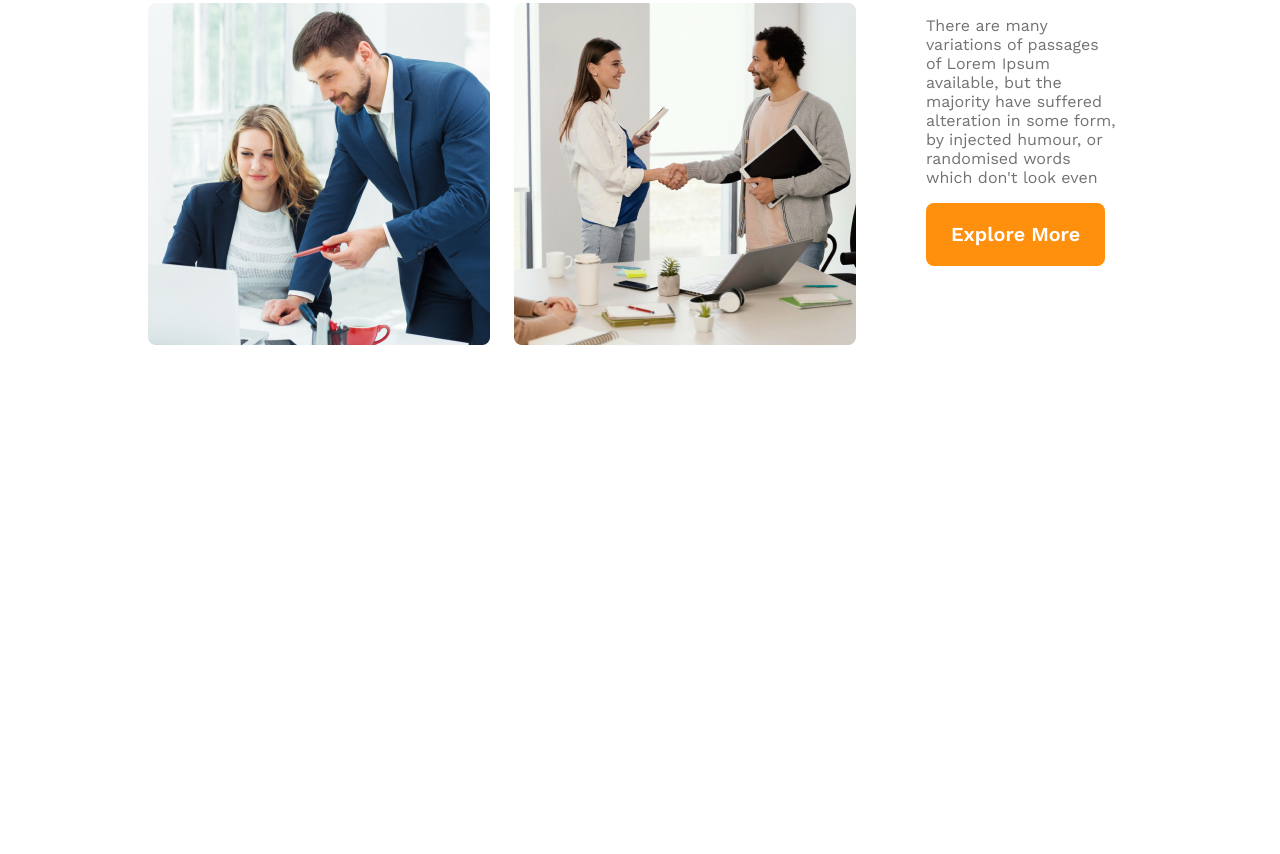
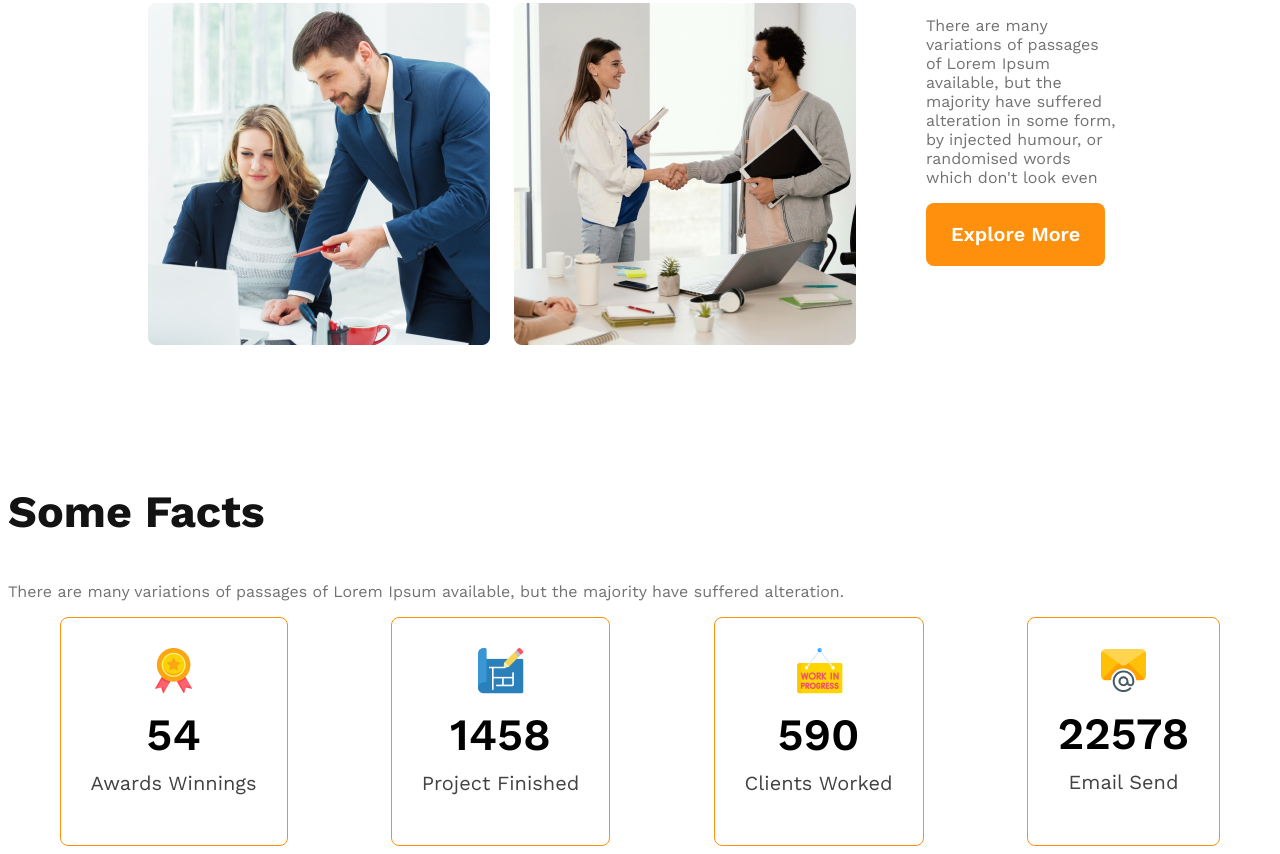
Before and after one commit to riasat01/g3-architects-website, a plain HTML site: page index.html in a window 1280 px wide. Shown: the part 1611-2465 px from the top of the page. Before the commit the page ends 2096 px from the top, so only its background shows below. Drawn offline with nearby package versions, Linux system fonts and the light colour scheme.

Commit message:
facts section added

```diff
--- a/index.html
+++ b/index.html
@@ -12,7 +12,7 @@
     <!-- header start -->
     <header>
         <nav>
-            <h3 class="nav_title">G3 Architects</h3>
+            <h3 class="section-title">G3 Architects</h3>
             <ul>
                 <li><a href="">Home</a></li>
                 <li><a href="">About</a></li>
@@ -50,6 +50,35 @@
                 <button class="btn-primary">Explore More</button>
             </div>
         </section>
+        <!-- features section -->
+        <section class="features"></section>
+        <!-- facts section -->
+        <section class="facts">
+            <h3 class="section-title">Some Facts</h3>
+            <p class="text-light-grey">There are many variations of passages of Lorem Ipsum available, but the majority have suffered alteration.</p>
+            <div class="facts-card-container">
+                <div class="card">
+                    <img src="./images/icons/ribon.png" alt="">
+                    <h2 class="card-stat">54</h2>
+                    <p class="card-title text-light-grey">Awards Winnings</p>
+                </div>
+                <div class="card">
+                    <img src="./images/icons/projects.png" alt="">
+                    <h2 class="card-stat">1458</h2>
+                    <p class="card-title text-light-grey">Project Finished</p>
+                </div>
+                <div class="card">
+                    <img src="./images/icons/customers.png" alt="">
+                    <h2 class="card-stat">590</h2>
+                    <p class="card-title text-light-grey">Clients Worked</p>
+                </div>
+                <div class="card">
+                    <img src="./images/icons/email.png" alt="">
+                    <h2 class="card-stat">22578</h2>
+                    <p class="card-title text-light-grey">Email Send</p>
+                </div>
+            </div>
+        </section>
     </main>
     <footer></footer>
 </body>
--- a/styles/architect.css
+++ b/styles/architect.css
@@ -1,12 +1,21 @@
 /* work sans font from google */
 @import url('https://fonts.googleapis.com/css2?family=Lato:wght@400;700&family=Open+Sans:wght@400;700;800&family=Work+Sans:wght@400;500;600;700;800&display=swap');
 
+/* shared style */
 * {
     font-family: 'Work Sans', sans-serif;
 }
+
 .text-light-grey {
     color: #727272;
 }
+
+.section-title {
+    font-size: 2.8rem;
+    font-weight: 700;
+    color: #131313;
+}
+
 /* header styles */
 
 header {
@@ -20,11 +29,7 @@ nav {
     align-items: center;
 }
 
-.nav_title {
-    font-size: 2.8rem;
-    font-weight: 700;
-    color: #131313;
-}
+
 
 nav>ul {
     display: flex;
@@ -111,6 +116,27 @@ main {
     font-weight: 700;
 }
 
+.facts-card-container {
+    display: flex;
+    justify-content: space-around;
+}
+
+.facts-card-container .card {
+    border-radius: 8px;
+    border: 1px solid #FF900E;
+    text-align: center;
+    padding: 30px;
+}
+.facts-card-container .card-stat{
+    font-weight: 600;
+    font-size: 2.8rem;
+    margin: 10px 0;
+}
+.facts-card-container .card-title{
+    font-size: 1.25rem;
+    color: #424242;
+    margin-top: 5px;
+}
 /* responsive styles */
 /* mobile or small devices */
 @media screen and (max-width:576px) {
@@ -118,15 +144,19 @@ main {
         padding: 20px;
     }
 
-    nav,.teams-container {
+    nav,
+    .teams-container {
         flex-direction: column;
     }
-    .teams-container{
+
+    .teams-container {
         margin: 30px;
     }
-    .teams-img-container{
+
+    .teams-img-container {
         grid-template-columns: 1fr;
     }
+
     .teams-content {
         padding: 0;
     }
@@ -138,7 +168,8 @@ main {
         padding: 50px;
     }
 
-    nav,.teams-container {
+    nav,
+    .teams-container {
         flex-direction: column;
     }
 }
```
